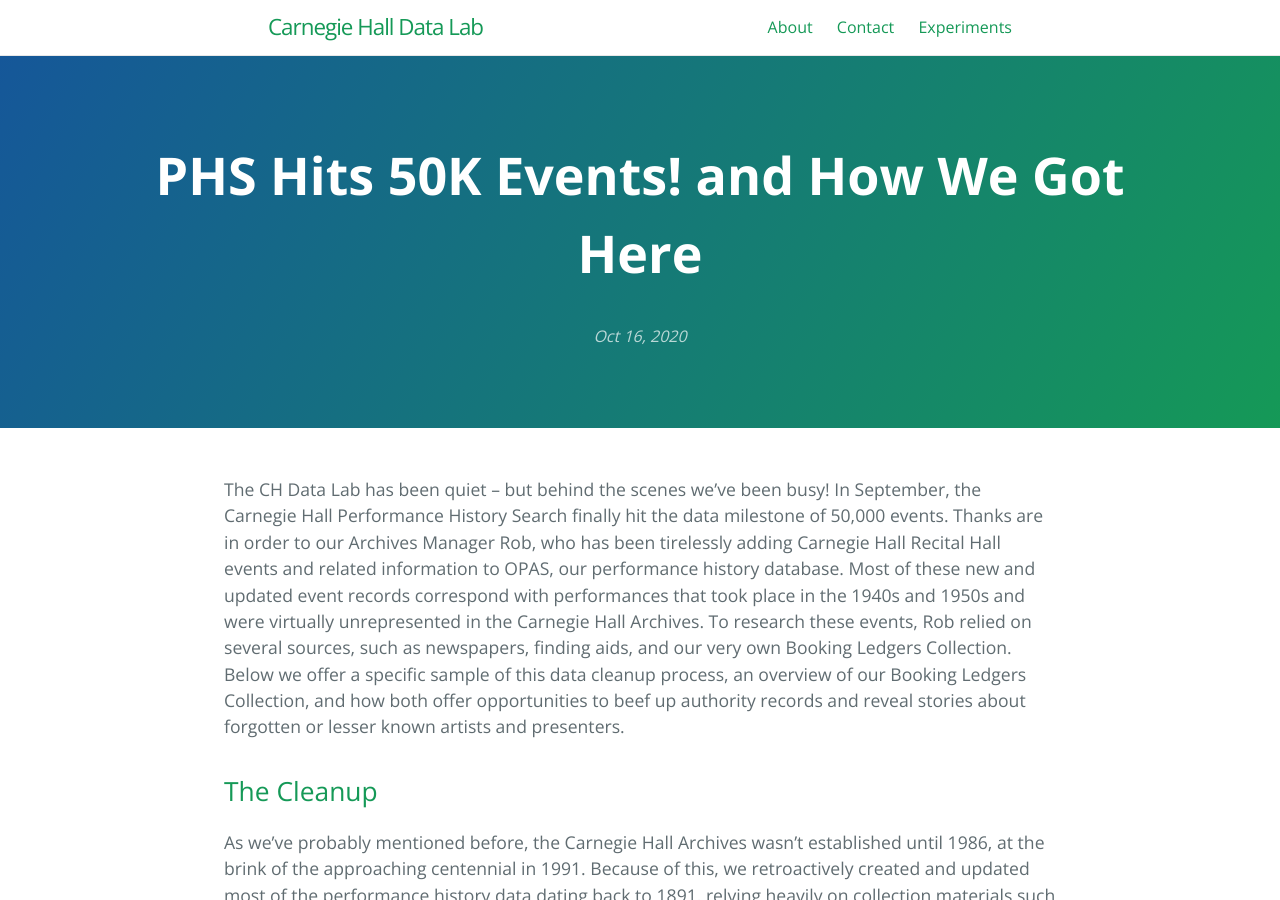
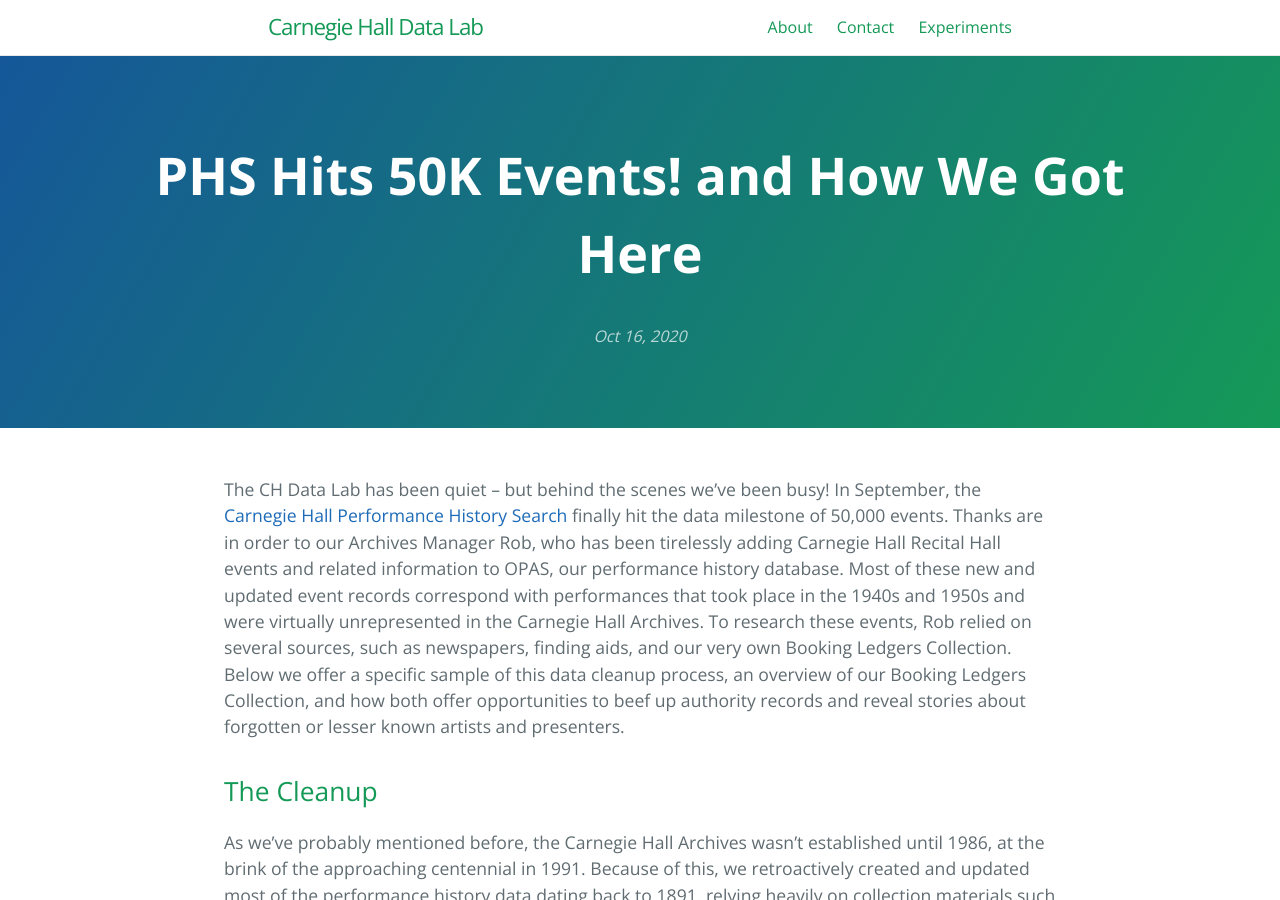
Before and after one commit to CarnegieHall/datalab, a Jekyll site: the page built from _posts/2020-10-16-phs50k.md, in a window 1280 px wide and 900 px high. Built offline with Jekyll 4.4.1, drawn with Linux system fonts in a browser that asks for light colours; part of the change alters nothing that is shown.

Commit message:
add phs link

```diff
--- a/_posts/2020-10-16-phs50k.md
+++ b/_posts/2020-10-16-phs50k.md
@@ -3,7 +3,7 @@ layout: post
 title: "PHS Hits 50K Events! and How We Got Here"
 ---
 
-The CH Data Lab has been quiet – but behind the scenes we’ve been busy! In September, the Carnegie Hall Performance History Search finally hit the data milestone of 50,000 events. Thanks are in order to our Archives Manager Rob, who has been tirelessly adding Carnegie Hall Recital Hall events and related information to OPAS, our performance history database. Most of these new and updated event records correspond with performances that took place in the 1940s and 1950s and were virtually unrepresented in the Carnegie Hall Archives. To research these events, Rob relied on several sources, such as newspapers, finding aids, and our very own Booking Ledgers Collection. Below we offer a specific sample of this data cleanup process, an overview of our Booking Ledgers Collection, and how both offer opportunities to beef up authority records and reveal stories about forgotten or lesser known artists and presenters.
+The CH Data Lab has been quiet – but behind the scenes we’ve been busy! In September, the <a href="https://www.carnegiehall.org/About/History/Performance-History-Search" target="_blank">Carnegie Hall Performance History Search</a> finally hit the data milestone of 50,000 events. Thanks are in order to our Archives Manager Rob, who has been tirelessly adding Carnegie Hall Recital Hall events and related information to OPAS, our performance history database. Most of these new and updated event records correspond with performances that took place in the 1940s and 1950s and were virtually unrepresented in the Carnegie Hall Archives. To research these events, Rob relied on several sources, such as newspapers, finding aids, and our very own Booking Ledgers Collection. Below we offer a specific sample of this data cleanup process, an overview of our Booking Ledgers Collection, and how both offer opportunities to beef up authority records and reveal stories about forgotten or lesser known artists and presenters.
 
 ## The Cleanup
 
```
